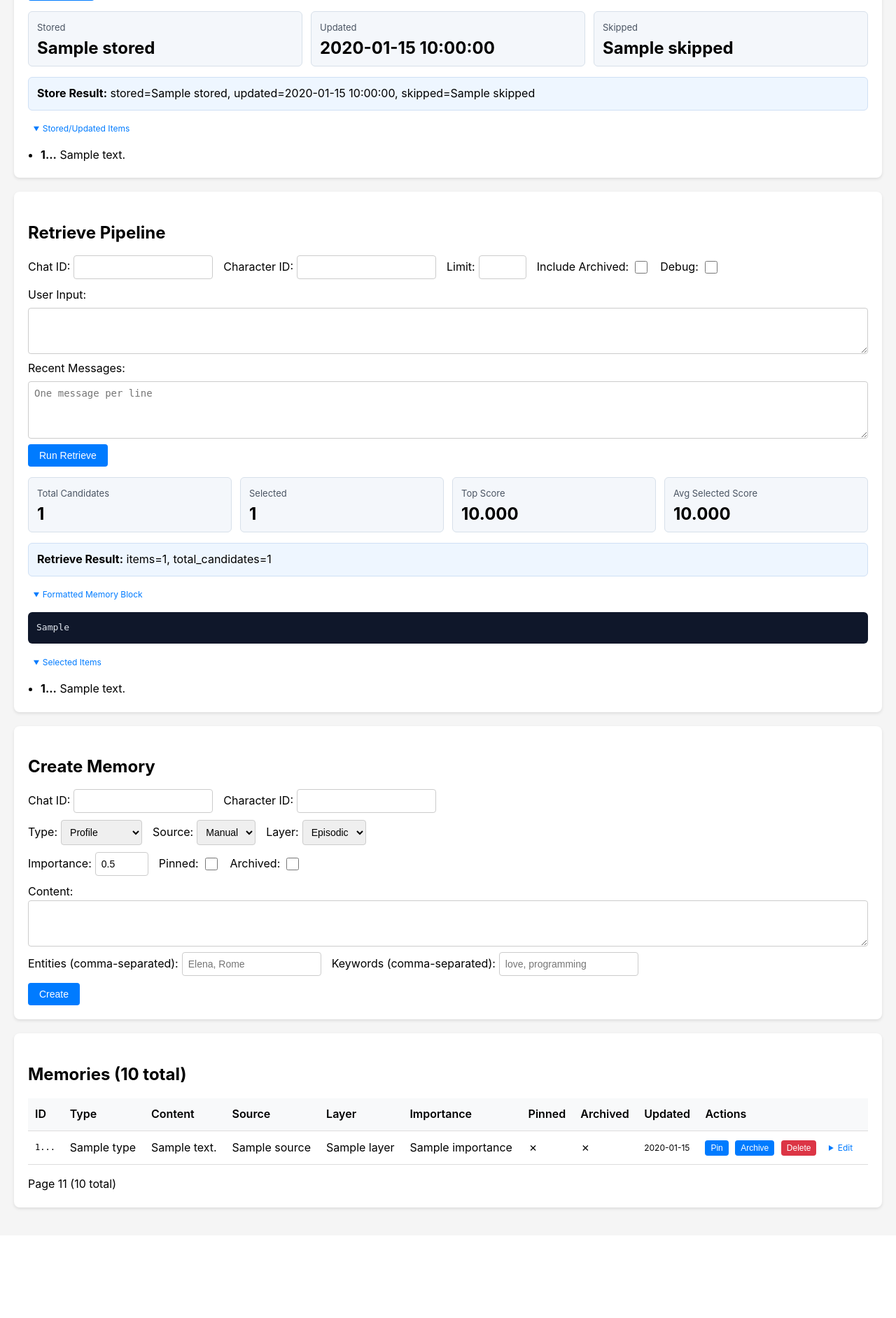
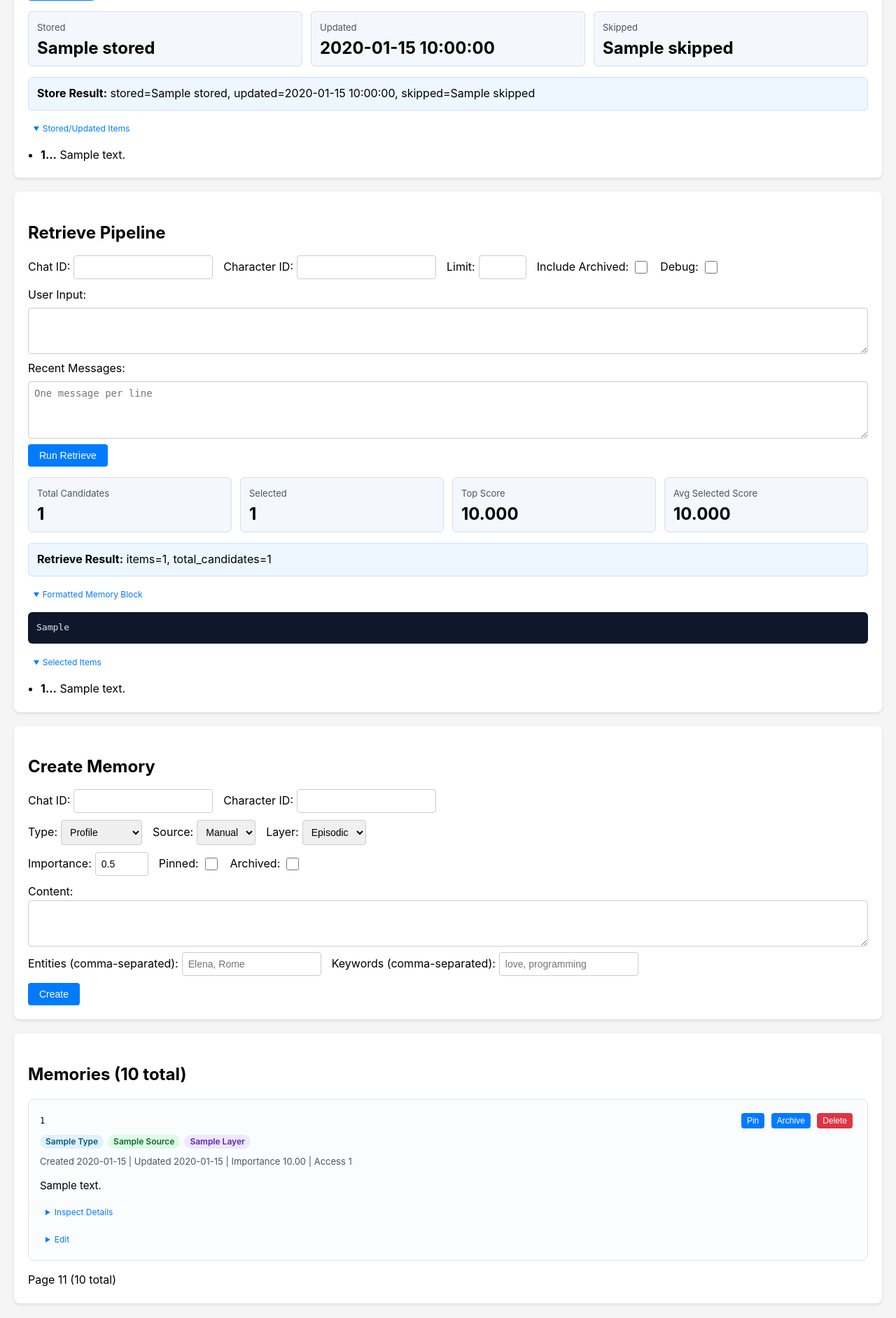
Before and after one commit to qrewq5003-oss/memoryst, a FastAPI app: template app/templates/memories.html in a window 1280 px wide. Shown: the part 716-2600 px from the top of the page at 70% size. Before the commit the page ends 2447 px from the top, so only its background shows below. Run offline with FastAPI, Linux system fonts and the light colour scheme; the template is opened without the code that fills it: most values are stand-ins (such as "Sample title", 1, 10 or a date in 2020).

Commit message:
feat: improve admin UI memory list and search UX

```diff
--- a/app/static/styles.css
+++ b/app/static/styles.css
@@ -76,6 +76,14 @@ button:hover, .button:hover {
     background: #0056b3;
 }
 
+.button.secondary {
+    background: #6b7280;
+}
+
+.button.secondary:hover {
+    background: #4b5563;
+}
+
 button.danger {
     background: #dc3545;
 }
@@ -86,6 +94,20 @@ button.danger:hover {
 
 .filters .form-row {
     align-items: center;
+}
+
+.search-field {
+    flex: 1 1 320px;
+}
+
+.search-field input {
+    width: 100%;
+}
+
+.filter-actions {
+    display: flex;
+    gap: 10px;
+    margin-top: 8px;
 }
 
 table {
@@ -269,3 +291,125 @@ summary {
     border-radius: 999px;
     font-size: 12px;
 }
+
+.memory-list {
+    display: grid;
+    gap: 14px;
+    margin-top: 16px;
+}
+
+.memory-card {
+    border: 1px solid #dde3eb;
+    border-radius: 8px;
+    padding: 16px;
+    background: #fbfcfe;
+}
+
+.memory-card-pinned {
+    border-color: #f0c36d;
+    background: #fff9ec;
+}
+
+.memory-card-archived {
+    opacity: 0.82;
+}
+
+.memory-card-header {
+    display: flex;
+    justify-content: space-between;
+    gap: 14px;
+    align-items: flex-start;
+    flex-wrap: wrap;
+}
+
+.memory-id-row {
+    margin-bottom: 8px;
+}
+
+.memory-id {
+    font-size: 12px;
+    word-break: break-all;
+}
+
+.memory-badges {
+    display: flex;
+    flex-wrap: wrap;
+    gap: 6px;
+    margin-bottom: 8px;
+}
+
+.badge {
+    display: inline-block;
+    padding: 4px 8px;
+    border-radius: 999px;
+    font-size: 12px;
+    font-weight: 600;
+    line-height: 1;
+    text-transform: capitalize;
+}
+
+.badge-type {
+    background: #e0f2fe;
+    color: #075985;
+}
+
+.badge-source {
+    background: #dcfce7;
+    color: #166534;
+}
+
+.badge-layer {
+    background: #ede9fe;
+    color: #5b21b6;
+}
+
+.badge-pinned {
+    background: #fef3c7;
+    color: #92400e;
+}
+
+.badge-archived {
+    background: #e5e7eb;
+    color: #374151;
+}
+
+.memory-meta-line {
+    color: #4b5563;
+    font-size: 13px;
+}
+
+.memory-preview {
+    margin-top: 12px;
+    font-size: 15px;
+    word-break: break-word;
+}
+
+.memory-inspect {
+    margin-top: 12px;
+}
+
+.memory-detail-grid {
+    display: grid;
+    gap: 8px;
+    grid-template-columns: repeat(auto-fit, minmax(240px, 1fr));
+    margin-top: 10px;
+}
+
+.memory-chip-group {
+    margin-top: 12px;
+}
+
+.empty-value {
+    color: #6b7280;
+    font-style: italic;
+}
+
+@media (max-width: 900px) {
+    .memory-card-header {
+        flex-direction: column;
+    }
+
+    .actions-cell {
+        width: 100%;
+    }
+}
--- a/app/templates/memories.html
+++ b/app/templates/memories.html
@@ -12,6 +12,9 @@
         <div class="form-row">
             <label>Chat ID: <input type="text" name="chat_id" value="{{ filters["chat_id"] or '' }}"></label>
             <label>Character ID: <input type="text" name="character_id" value="{{ filters["character_id"] or '' }}"></label>
+            <label class="search-field">Search:
+                <input type="text" name="search" value="{{ filters["search"] or '' }}" placeholder="content, normalized text, keywords, entities">
+            </label>
         </div>
         <div class="form-row">
             <label>Type:
@@ -54,8 +57,10 @@
             </label>
             <label>Limit: <input type="number" name="limit" value="{{ filters["limit"] or 50 }}" min="1" max="200"></label>
         </div>
+        <div class="filter-actions">
             <button type="submit">Apply Filters</button>
-        <a href="/ui" class="button">Clear</a>
+            <a href="/ui" class="button secondary">Clear Filters</a>
+        </div>
     </form>
 </section>
 
@@ -331,35 +336,36 @@
 <!-- Memories List -->
 <section class="memories">
     <h2>Memories ({{ memories["total"] if memories["total"] else 0 }} total)</h2>
+    {% if filters["search"] %}
+    <div class="result-summary">
+        <strong>Search:</strong> {{ filters["search"] }}
+    </div>
+    {% endif %}
     {% if memories["items"] and memories["items"]|length > 0 %}
-    <table>
-        <thead>
-            <tr>
-                <th>ID</th>
-                <th>Type</th>
-                <th>Content</th>
-                <th>Source</th>
-                <th>Layer</th>
-                <th>Importance</th>
-                <th>Pinned</th>
-                <th>Archived</th>
-                <th>Updated</th>
-                <th>Actions</th>
-            </tr>
-        </thead>
-        <tbody>
+    <div class="memory-list">
         {% for item in memories["items"] %}
-            <tr class="{% if item["pinned"] %}pinned{% endif %} {% if item["archived"] %}archived{% endif %}">
-                <td class="id-cell">{{ item["id"][:8] }}...</td>
-                <td>{{ item["type"] }}</td>
-                <td class="content-cell">{{ item["content"][:100] }}{% if item["content"]|length > 100 %}...{% endif %}</td>
-                <td>{{ item["source"] }}</td>
-                <td>{{ item["layer"] }}</td>
-                <td>{{ item["importance"] }}</td>
-                <td>{% if item["pinned"] %}✓{% else %}✗{% endif %}</td>
-                <td>{% if item["archived"] %}✓{% else %}✗{% endif %}</td>
-                <td class="date-cell">{{ item["updated_at"][:10] }}</td>
-                <td class="actions-cell">
+        <article class="memory-card {% if item["pinned"] %}memory-card-pinned{% endif %} {% if item["archived"] %}memory-card-archived{% endif %}">
+            <div class="memory-card-header">
+                <div>
+                    <div class="memory-id-row">
+                        <code class="memory-id">{{ item["id"] }}</code>
+                    </div>
+                    <div class="memory-badges">
+                        <span class="badge badge-type">{{ item["type"] }}</span>
+                        <span class="badge badge-source">{{ item["source"] }}</span>
+                        <span class="badge badge-layer">{{ item["layer"] }}</span>
+                        {% if item["pinned"] %}
+                        <span class="badge badge-pinned">Pinned</span>
+                        {% endif %}
+                        {% if item["archived"] %}
+                        <span class="badge badge-archived">Archived</span>
+                        {% endif %}
+                    </div>
+                    <div class="memory-meta-line">
+                        Created {{ item["created_at"][:10] }} | Updated {{ item["updated_at"][:10] }} | Importance {{ "%.2f"|format(item["importance"]) }} | Access {{ item["access_count"] }}
+                    </div>
+                </div>
+                <div class="actions-cell">
                     <form method="POST" action="/ui/{{ item["id"] }}/pin" style="display:inline;">
                         <button type="submit">{% if item["pinned"] %}Unpin{% else %}Pin{% endif %}</button>
                     </form>
@@ -369,7 +375,42 @@
                     <form method="POST" action="/ui/{{ item["id"] }}/delete" style="display:inline;" onsubmit="return confirm('Delete this memory?');">
                         <button type="submit" class="danger">Delete</button>
                     </form>
-                    <details>
+                </div>
+            </div>
+
+            <div class="memory-preview">{{ item["content"][:220] }}{% if item["content"]|length > 220 %}...{% endif %}</div>
+
+            <details class="result-details memory-inspect">
+                <summary>Inspect Details</summary>
+                <div class="memory-detail-grid">
+                    <div><strong>Chat:</strong> <code>{{ item["chat_id"] }}</code></div>
+                    <div><strong>Character:</strong> <code>{{ item["character_id"] }}</code></div>
+                    <div><strong>Normalized:</strong> <code>{{ item["normalized_content"] }}</code></div>
+                    <div><strong>Last Accessed:</strong> {{ item["last_accessed_at"] or "never" }}</div>
+                </div>
+                <div class="memory-chip-group">
+                    <strong>Entities:</strong>
+                    {% if item["metadata"]["entities"] %}
+                        {% for entity in item["metadata"]["entities"] %}
+                        <span class="metric-chip">{{ entity }}</span>
+                        {% endfor %}
+                    {% else %}
+                    <span class="empty-value">none</span>
+                    {% endif %}
+                </div>
+                <div class="memory-chip-group">
+                    <strong>Keywords:</strong>
+                    {% if item["metadata"]["keywords"] %}
+                        {% for keyword in item["metadata"]["keywords"] %}
+                        <span class="metric-chip">{{ keyword }}</span>
+                        {% endfor %}
+                    {% else %}
+                    <span class="empty-value">none</span>
+                    {% endif %}
+                </div>
+            </details>
+
+            <details class="result-details">
                 <summary>Edit</summary>
                 <form method="POST" action="/ui/{{ item["id"] }}/update" class="edit-form">
                     <div class="form-row">
@@ -408,11 +449,9 @@
                     <button type="submit">Save Changes</button>
                 </form>
             </details>
-                </td>
-            </tr>
+        </article>
         {% endfor %}
-        </tbody>
-    </table>
+    </div>
 
     <!-- Pagination -->
     {% if memories["total"] and memories["total"] > 0 %}
```
Also changed, not shown: app/routes/ui.py (+71 -11 lines), tests/test_ui_memory_list_ux.py (added, +168 -0 lines). Lines whose indentation alone changed are shown as unchanged.
